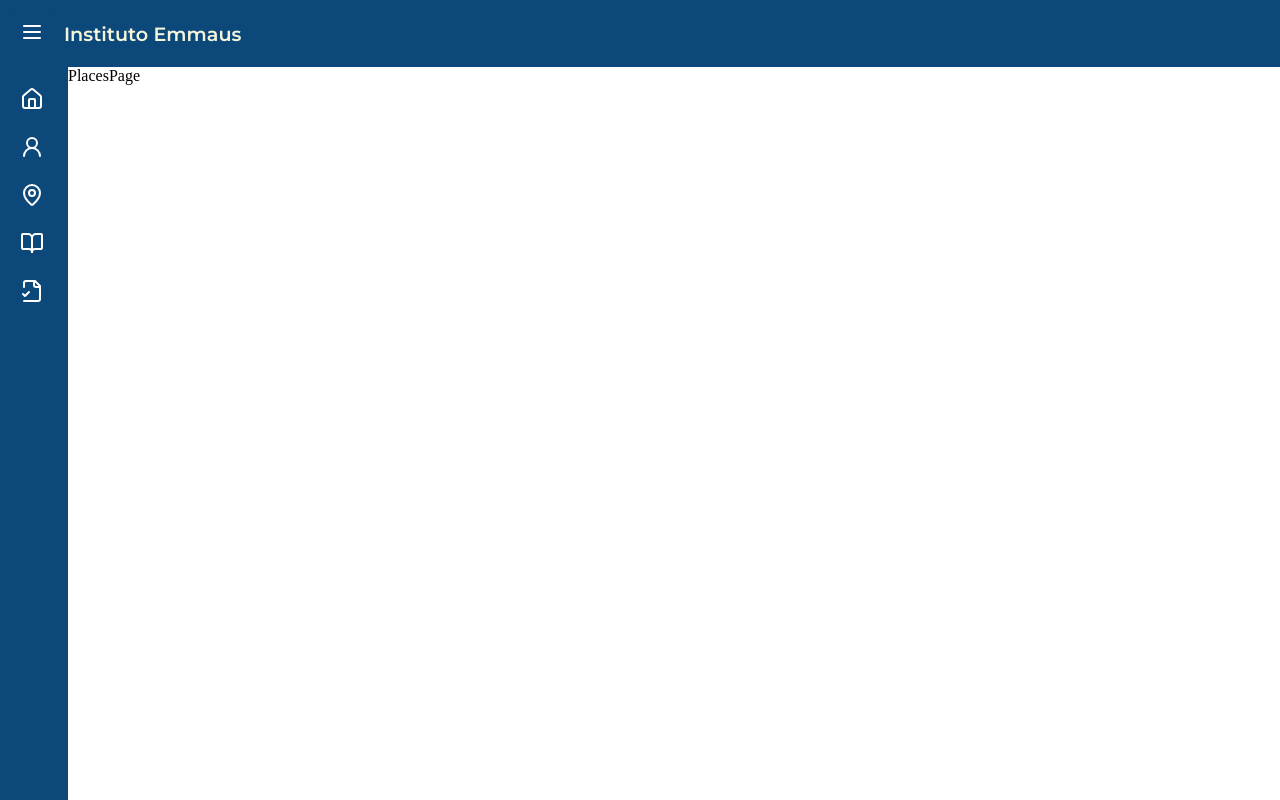
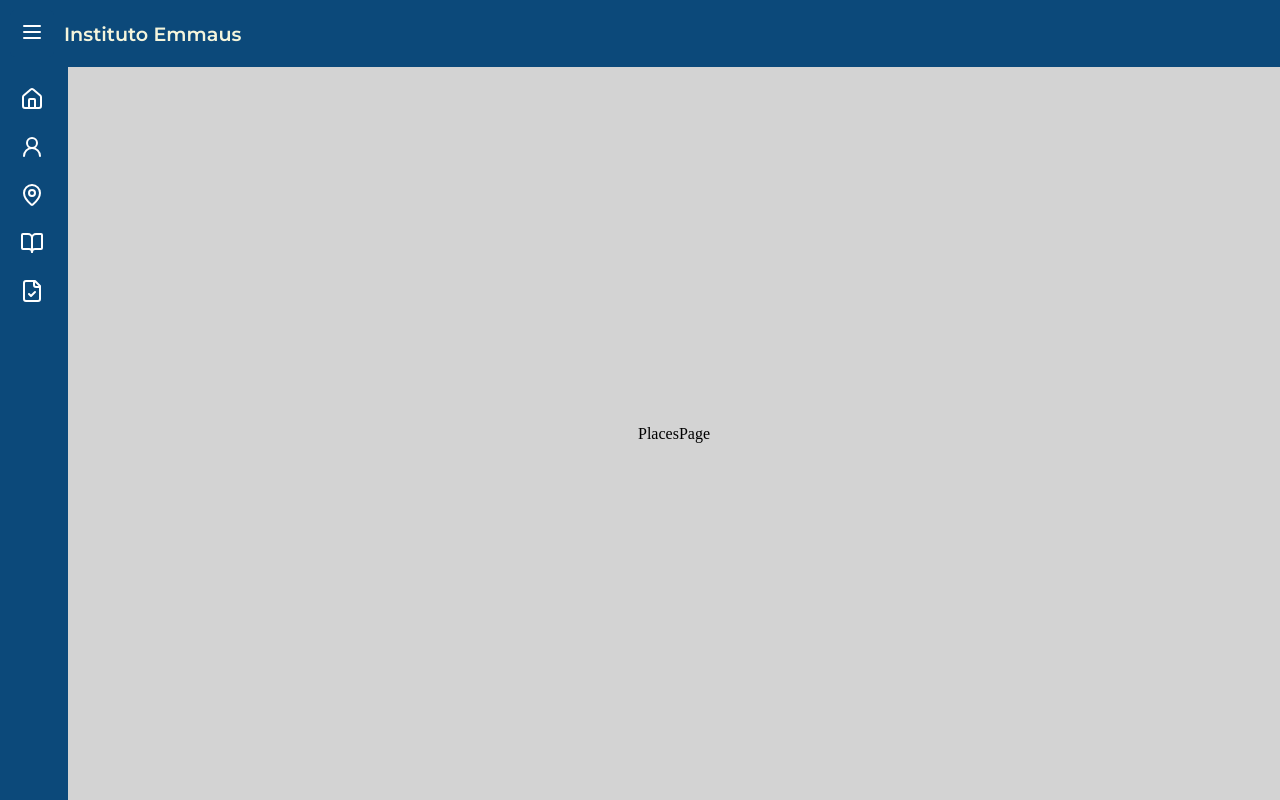
Before and after one commit to Luis1155/semillas-frontend, a React (Vite) app: page /lugares in a window 1280 px wide. Built offline with nearby package versions, Linux system fonts and the light colour scheme.

Commit message:
Estilos base de páginas y optimizar lista items

```diff
--- a/src/components/CollapsibleMenu.jsx
+++ b/src/components/CollapsibleMenu.jsx
@@ -1,31 +1,11 @@
 import { useState } from "react";
-import {
-  BookOpen,
-  FileCheck,
-  FileCheck2Icon,
-  Home,
-  MapPin,
-  UserRound,
-} from "lucide-react";
 import { motion } from "framer-motion";
 import { NavLink, Outlet } from "react-router";
 
 import Header from "./Header";
+import { menuItems } from "../helpers/MenuItems";
 
 import "./CollapsibleMenu.css";
-
-const menuItems = [
-  { id: 1, icon: <Home />, text: "Inicio" },
-  { id: 2, icon: <UserRound />, text: "Estudiantes", to: "/estudiantes" },
-  { id: 3, icon: <MapPin />, text: "Lugares", to: "/lugares" },
-  { id: 4, icon: <BookOpen />, text: "Materiales", to: "/materiales" },
-  {
-    id: 5,
-    icon: <FileCheck2Icon />,
-    text: "Calificaciones",
-    to: "/calificaciones",
-  },
-];
 
 export default function CollapsibleMenu() {
   const [isOpen, setIsOpen] = useState(false);
@@ -45,7 +25,12 @@ export default function CollapsibleMenu() {
           className="menu-container"
         >
           {menuItems.map((item) => (
-            <NavLink key={item.id} to={item.to} className={"menu-item"}>
+            <NavLink
+              key={item.id}
+              to={item.to}
+              className={"menu-item"}
+              onClick={() => setPageSelect(id)}
+            >
               <div>{item.icon}</div>
               <motion.div
                 initial={{ opacity: 0 }}
--- a/src/components/Header.css
+++ b/src/components/Header.css
@@ -12,7 +12,6 @@
 .menu-title {
   font-family: "Montserrat", sans-serif;
   font-size: 1.2rem;
-  font-weight: bold;
   color: beige;
 }
 
--- /dev/null
+++ b/src/helpers/MenuItems.jsx
@@ -0,0 +1,9 @@
+import { BookOpen, FileCheck, Home, MapPin, UserRound } from "lucide-react";
+
+export const menuItems = [
+  { id: 1, icon: <Home />, text: "Inicio", to: "/" },
+  { id: 2, icon: <UserRound />, text: "Estudiantes", to: "/estudiantes" },
+  { id: 3, icon: <MapPin />, text: "Lugares", to: "/lugares" },
+  { id: 4, icon: <BookOpen />, text: "Materiales", to: "/materiales" },
+  { id: 5, icon: <FileCheck />, text: "Calificaciones", to: "/calificaciones" },
+];
--- a/src/pages/CoursesPage.jsx
+++ b/src/pages/CoursesPage.jsx
@@ -1,5 +1,5 @@
-import React from "react";
+import "./Page.css";
 
 export const CoursesPage = () => {
-  return <div>CoursePage</div>;
+  return <div className="base">CoursePage</div>;
 };
--- a/src/pages/HomePage.jsx
+++ b/src/pages/HomePage.jsx
@@ -1,5 +1,5 @@
-import "./HomePage.css";
+import "./Page.css";
 
 export const HomePage = () => {
-  return <div className="home">HomePage</div>;
+  return <div className="base">HomePage</div>;
 };
--- a/src/pages/HomePage.css
+++ b/src/pages/Page.css
@@ -1,4 +1,4 @@
-.home {
+.base {
   display: flex;
   flex: 1;
   background-color: lightgray;
--- a/src/pages/PlacesPage.jsx
+++ b/src/pages/PlacesPage.jsx
@@ -1,5 +1,5 @@
-import React from "react";
+import "./Page.css";
 
 export const PlacesPage = () => {
-  return <div>PlacesPage</div>;
+  return <div className="base">PlacesPage</div>;
 };
--- a/src/pages/ScoresPage.jsx
+++ b/src/pages/ScoresPage.jsx
@@ -1,5 +1,5 @@
-import React from "react";
+import "./Page.css";
 
 export const ScoresPage = () => {
-  return <div>ScoresPage</div>;
+  return <div className="base">ScoresPage</div>;
 };
--- a/src/pages/StudentsPage.jsx
+++ b/src/pages/StudentsPage.jsx
@@ -1,5 +1,5 @@
-import React from "react";
+import "./Page.css";
 
 export const StudentsPage = () => {
-  return <div>StudentsPage</div>;
+  return <div className="base">StudentsPage</div>;
 };
```
